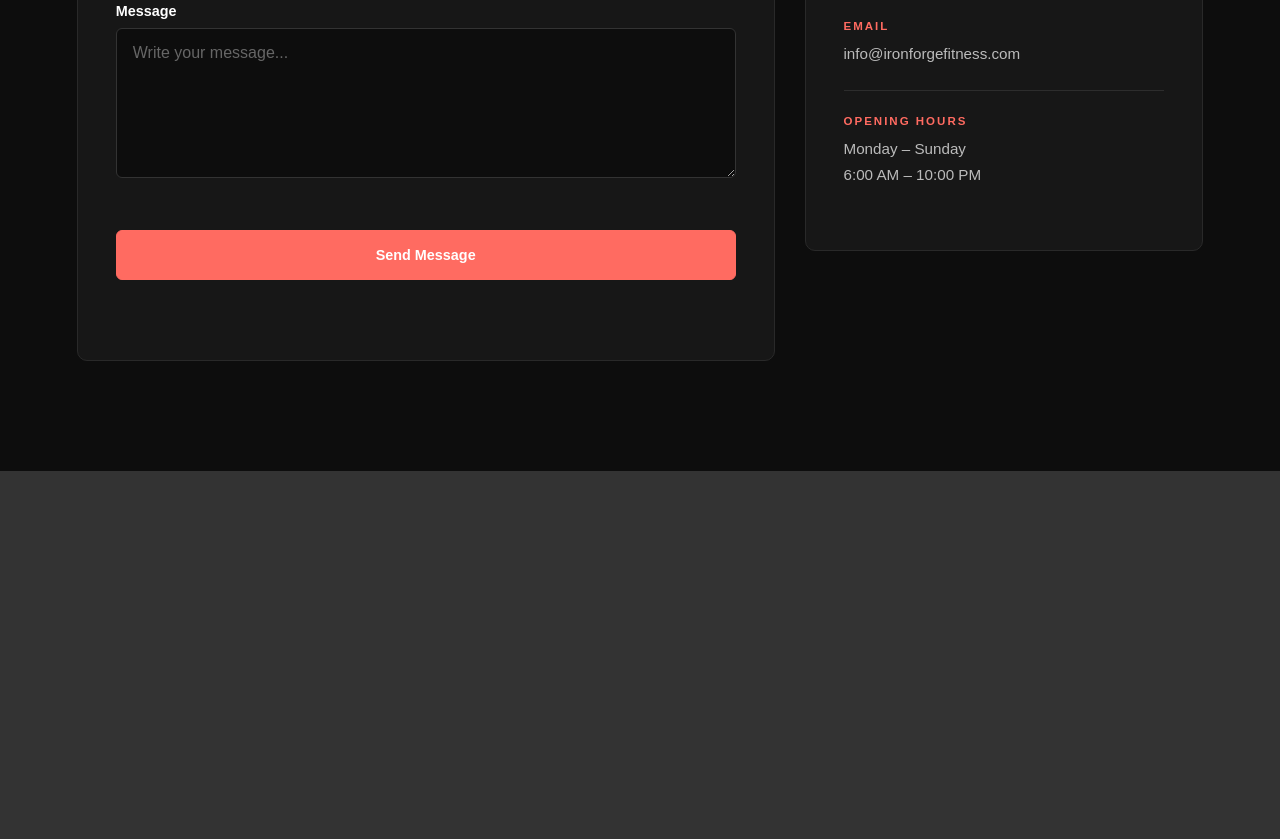
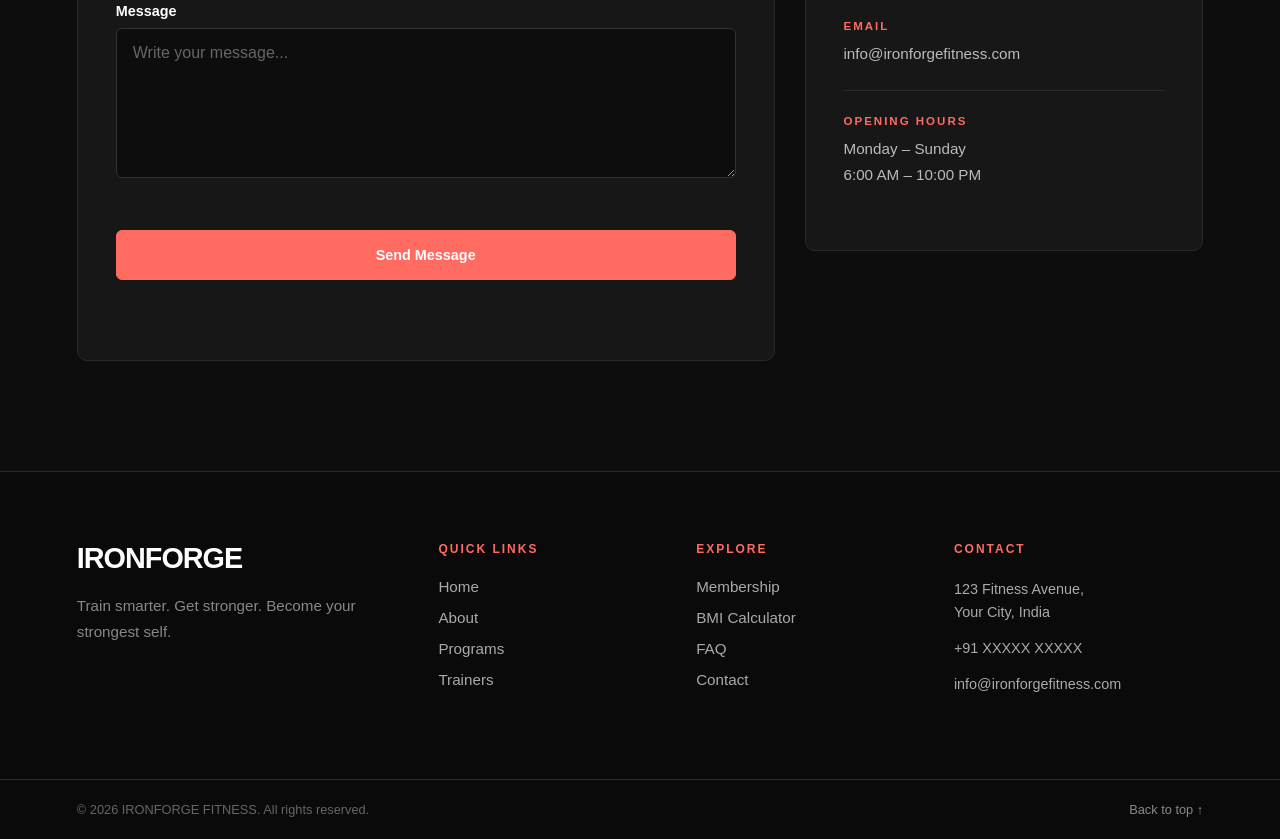
Before and after one commit to KarandeepSingh-98/ironforge-gym, a plain HTML site: page index.html in a window 1280 px wide. Shown: the part 10681-11520 px from the top of the page. Before the commit the page ends 11152 px from the top, so only its background shows below. Drawn offline with Linux system fonts and the light colour scheme.

Commit message:
Footer section

```diff
--- a/index.html
+++ b/index.html
@@ -1812,6 +1812,138 @@
 
 </div>
 
+<!-- =========================================
+     FOOTER
+========================================= -->
+
+<footer class="site-footer">
+
+    <div class="footer-container">
+
+        <!-- Brand -->
+
+        <div class="footer-brand">
+
+            <a href="#home" class="footer-logo">
+                IRONFORGE
+            </a>
+
+            <p>
+                Train smarter. Get stronger.
+                Become your strongest self.
+            </p>
+
+        </div>
+
+
+        <!-- Quick Links -->
+
+        <div class="footer-column">
+
+            <h3>QUICK LINKS</h3>
+
+            <ul>
+
+                <li>
+                    <a href="#home">Home</a>
+                </li>
+
+                <li>
+                    <a href="#about">About</a>
+                </li>
+
+                <li>
+                    <a href="#programs">Programs</a>
+                </li>
+
+                <li>
+                    <a href="#trainers">Trainers</a>
+                </li>
+
+            </ul>
+
+        </div>
+
+
+        <!-- Useful Links -->
+
+        <div class="footer-column">
+
+            <h3>EXPLORE</h3>
+
+            <ul>
+
+                <li>
+                    <a href="#membership">
+                        Membership
+                    </a>
+                </li>
+
+                <li>
+                    <a href="#bmi">
+                        BMI Calculator
+                    </a>
+                </li>
+
+                <li>
+                    <a href="#faq">
+                        FAQ
+                    </a>
+                </li>
+
+                <li>
+                    <a href="#contact">
+                        Contact
+                    </a>
+                </li>
+
+            </ul>
+
+        </div>
+
+
+        <!-- Contact -->
+
+        <div class="footer-column footer-contact">
+
+            <h3>CONTACT</h3>
+
+            <p>
+                123 Fitness Avenue,<br>
+                Your City, India
+            </p>
+
+            <p>
+                +91 XXXXX XXXXX
+            </p>
+
+            <p>
+                info@ironforgefitness.com
+            </p>
+
+        </div>
+
+    </div>
+
+
+    <!-- Bottom -->
+
+    <div class="footer-bottom">
+
+        <p>
+            © <span id="copyrightYear"></span>
+            IRONFORGE FITNESS.
+            All rights reserved.
+        </p>
+
+        <a href="#home">
+            Back to top ↑
+        </a>
+
+    </div>
+
+</footer>
+
 
     <script src="script.js"></script>
 </body>
--- a/script.js
+++ b/script.js
@@ -956,3 +956,15 @@ contactForm?.addEventListener(
 
     }
 );
+
+/* =========================================
+   FOOTER COPYRIGHT YEAR
+========================================= */
+
+const copyrightYear =
+    document.getElementById("copyrightYear");
+
+if (copyrightYear) {
+    copyrightYear.textContent =
+        new Date().getFullYear();
+}
--- a/style.css
+++ b/style.css
@@ -3484,3 +3484,240 @@ body {
     }
 
 }
+
+/* =========================================
+   FOOTER
+========================================= */
+
+.site-footer {
+    background: #0a0a0a;
+
+    color: #fff;
+
+    border-top: 1px solid #292929;
+}
+
+.footer-container {
+    max-width: 1400px;
+
+    margin: 0 auto;
+
+    padding: 70px 6%;
+
+    display: grid;
+
+    grid-template-columns:
+        1.5fr
+        1fr
+        1fr
+        1.2fr;
+
+    gap: 50px;
+}
+
+
+/* =========================================
+   FOOTER BRAND
+========================================= */
+
+.footer-brand {
+    max-width: 320px;
+}
+
+.footer-logo {
+    display: inline-block;
+
+    color: #fff;
+
+    text-decoration: none;
+
+    font-size: 1.8rem;
+
+    font-weight: 900;
+
+    letter-spacing: -1px;
+}
+
+.footer-logo:hover {
+    color: #fff;
+
+    text-decoration: none;
+}
+
+.footer-brand p {
+    margin: 18px 0 0;
+
+    color: #888;
+
+    font-size: 0.95rem;
+
+    line-height: 1.7;
+}
+
+
+/* =========================================
+   FOOTER COLUMNS
+========================================= */
+
+.footer-column h3 {
+    margin: 0 0 22px;
+
+    color: #ff6b61;
+
+    font-size: 0.75rem;
+
+    font-weight: 700;
+
+    letter-spacing: 2px;
+}
+
+.footer-column ul {
+    margin: 0;
+
+    padding: 0;
+
+    list-style: none;
+}
+
+.footer-column li {
+    margin-bottom: 13px;
+}
+
+.footer-column li a {
+    color: #aaa;
+
+    text-decoration: none;
+
+    font-size: 0.95rem;
+
+    transition:
+        color 0.2s ease,
+        padding-left 0.2s ease;
+}
+
+.footer-column li a:hover {
+    color: #fff;
+
+    padding-left: 4px;
+
+    text-decoration: none;
+}
+
+
+/* =========================================
+   FOOTER CONTACT
+========================================= */
+
+.footer-contact p {
+    margin: 0 0 13px;
+
+    color: #aaa;
+
+    font-size: 0.9rem;
+
+    line-height: 1.6;
+}
+
+
+/* =========================================
+   FOOTER BOTTOM
+========================================= */
+
+.footer-bottom {
+    max-width: 1400px;
+
+    margin: 0 auto;
+
+    padding: 22px 6%;
+
+    border-top: 1px solid #292929;
+
+    display: flex;
+
+    align-items: center;
+
+    justify-content: space-between;
+
+    gap: 20px;
+}
+
+.footer-bottom p {
+    margin: 0;
+
+    color: #666;
+
+    font-size: 0.8rem;
+}
+
+.footer-bottom a {
+    color: #888;
+
+    text-decoration: none;
+
+    font-size: 0.8rem;
+
+    transition: color 0.2s ease;
+}
+
+.footer-bottom a:hover {
+    color: #ff6b61;
+
+    text-decoration: none;
+}
+
+
+/* =========================================
+   TABLET
+========================================= */
+
+@media (max-width: 900px) {
+
+    .footer-container {
+        grid-template-columns:
+            1.5fr
+            1fr
+            1fr;
+
+        gap: 40px;
+    }
+
+    .footer-contact {
+        grid-column: 1 / -1;
+    }
+
+}
+
+
+/* =========================================
+   MOBILE
+========================================= */
+
+@media (max-width: 600px) {
+
+    .footer-container {
+        padding: 55px 20px;
+
+        grid-template-columns: 1fr;
+
+        gap: 35px;
+    }
+
+    .footer-brand {
+        max-width: 100%;
+    }
+
+    .footer-contact {
+        grid-column: auto;
+    }
+
+    .footer-bottom {
+        padding: 20px;
+
+        flex-direction: column;
+
+        align-items: flex-start;
+
+        gap: 12px;
+    }
+
+}
```
Also changed, not shown: 1 other file.
